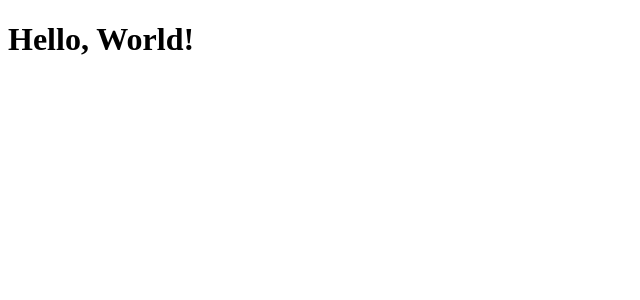
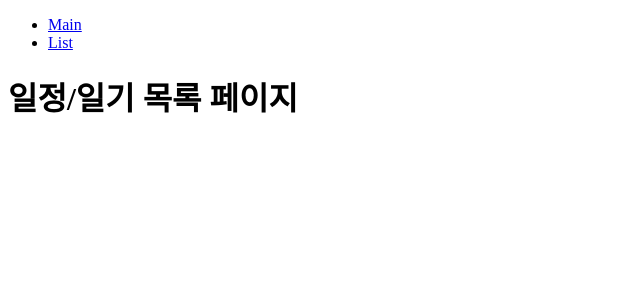
Before and after one commit to Calendiary/frontend, a React (Create React App) app: page /list in a window 1280 px wide. Shown: the top 300 px of the page, without its empty margins (0-640 px from the left). Built offline with nearby package versions, Linux system fonts and the light colour scheme.

Commit message:
navigator 테스트 및 폴더 정리리

```diff
--- a/package.json
+++ b/package.json
@@ -6,6 +6,7 @@
     "cra-template-basic-react": "1.0.1",
     "react": "^19.0.0",
     "react-dom": "^19.0.0",
+    "react-router-dom": "^7.1.1",
     "react-scripts": "5.0.1",
     "workbox-webpack-plugin": "^7.3.0"
   },
--- a/src/App.tsx
+++ b/src/App.tsx
@@ -1,7 +1,33 @@
 import React from 'react';
+import {
+  BrowserRouter as Router,
+  Routes,
+  Route,
+  Link,
+} from 'react-router-dom';
+import List from './pages/List/List';
+import Main from './pages/Main/Main';
 
 const App: React.FC = () => {
-  return <h1>Hello, World!</h1>;
+  return (
+    <Router>
+      <nav>
+        <ul>
+          <li>
+            <Link to="/">Main</Link>
+          </li>
+          <li>
+            <Link to="/list">List</Link>
+          </li>
+        </ul>
+      </nav>
+
+      <Routes>
+        <Route path="/" element={<Main />} />
+        <Route path="/list" element={<List />} />
+      </Routes>
+    </Router>
+  );
 };
 
 export default App;
--- /dev/null
+++ b/src/pages/List/List.tsx
@@ -0,0 +1,7 @@
+import React from 'react';
+
+const List: React.FC = () => {
+  return <h1>일정/일기 목록 페이지</h1>;
+};
+
+export default List;
--- /dev/null
+++ b/src/pages/List/ListStyle.ts
@@ -0,0 +1 @@
+export const listStyle = {};
--- /dev/null
+++ b/src/pages/Main/Main.tsx
@@ -0,0 +1,7 @@
+import React from 'react';
+
+const Main: React.FC = () => {
+  return <h1>메인 달력 페이지</h1>;
+};
+
+export default Main;
--- /dev/null
+++ b/src/pages/Main/MainStyle.ts
@@ -0,0 +1 @@
+export const mainStyle = {};
```
Also changed, not shown: src/components/Calendar/Calendar.tsx (+7 -0 lines), src/components/Navbar/Navbar.tsx (+8 -1 lines), src/style/global.css (added), 1 other file (tests, documents, lock files or other folders).
